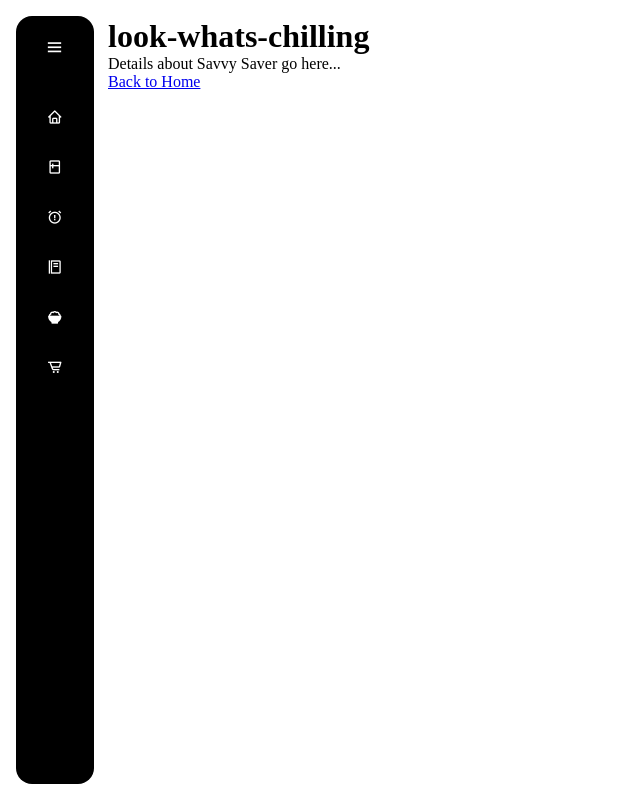
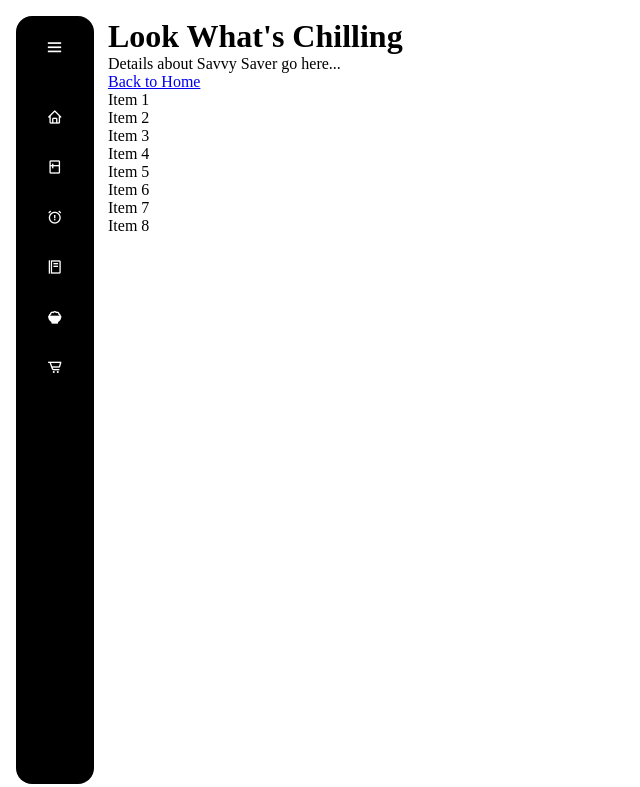
Before and after one commit to kosuri-indu/StockUp, a Flask app: page /look-whats-chilling in a window 1280 px wide. Shown: the top 787 px of the page, without its empty margins (0-640 px from the left). Run offline with Flask 3, Linux system fonts and the light colour scheme; some web fonts are replaced.

Commit message:
Added new page

```diff
--- a/frontend/templates/look-whats-chilling.html
+++ b/frontend/templates/look-whats-chilling.html
@@ -1,9 +1,21 @@
 {% extends 'base.html' %}
 
 {% block container %}
-<div class="section">
-    <h1>look-whats-chilling</h1>
+<div class="fridge">
+    <h1>Look What's Chilling</h1>
     <p>Details about Savvy Saver go here...</p>
     <a href="/home">Back to Home</a>
+    <div class="grid-container">
+        <!-- Example items, you can dynamically generate these -->
+        <div class="grid-item">Item 1</div>
+        <div class="grid-item">Item 2</div>
+        <div class="grid-item">Item 3</div>
+        <div class="grid-item">Item 4</div>
+        <div class="grid-item">Item 5</div>
+        <div class="grid-item">Item 6</div>
+        <div class="grid-item">Item 7</div>
+        <div class="grid-item">Item 8</div>
+        <!-- Add more items as needed -->
+    </div>
 </div>
 {% endblock %}
```
